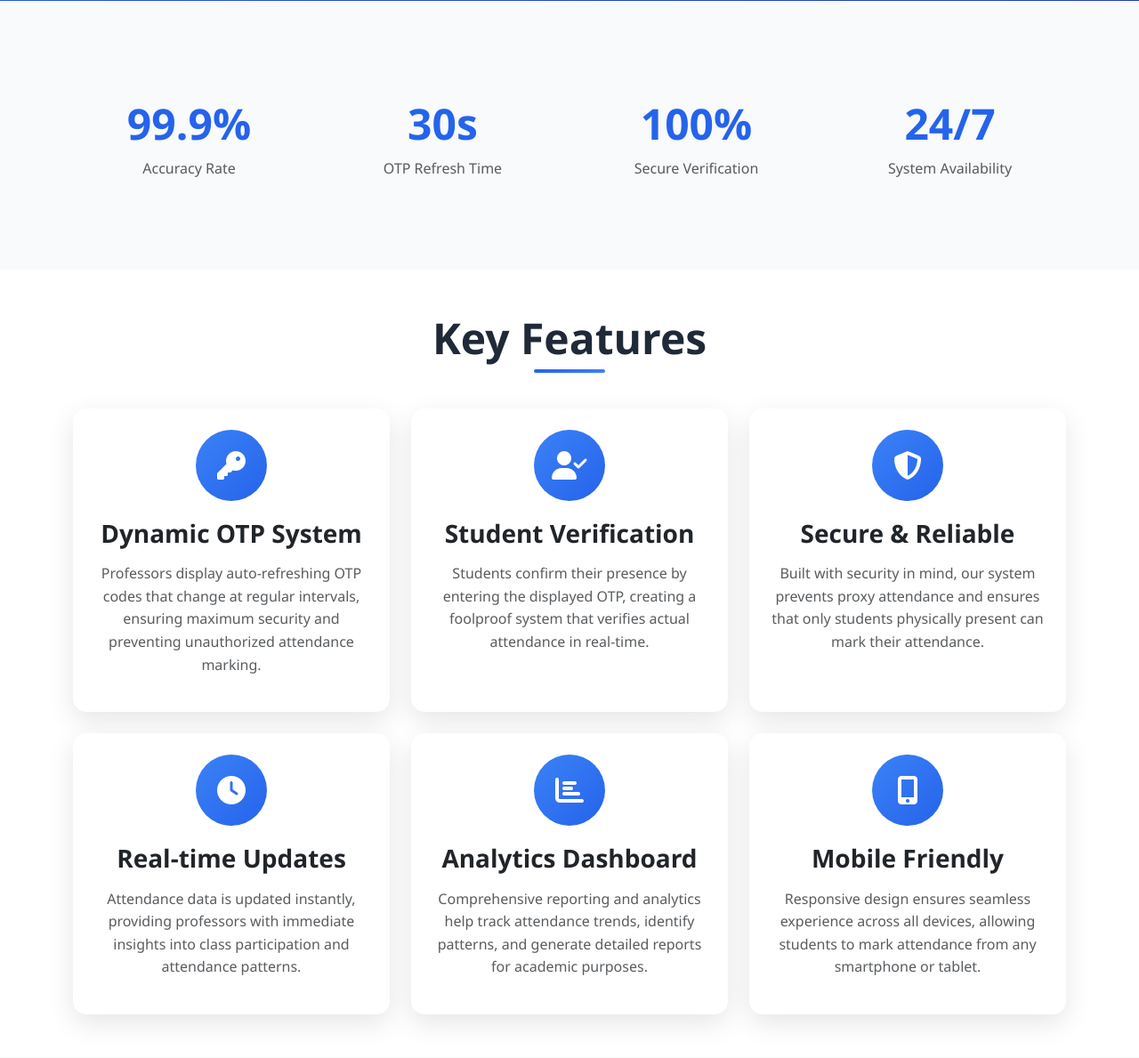
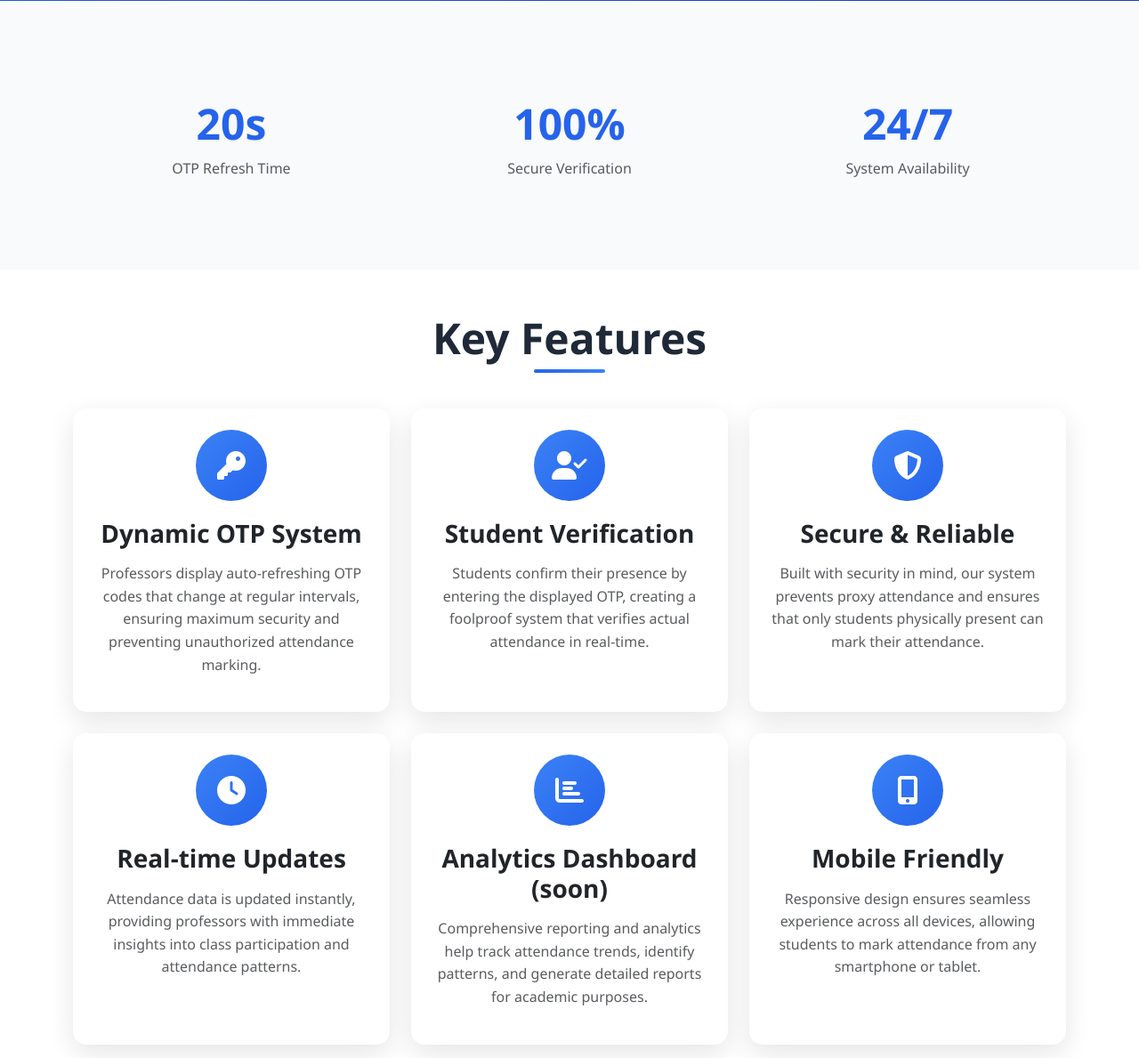
Before and after one commit to mdmourao/class-ping, a Django app: page / in a window 1280 px wide. Shown: the part 609-1798 px from the top of the page at 89% size. Run offline with Django 5.2, Linux system fonts and the light colour scheme; some libraries are stand-ins or nearby versions.

Commit message:
feat: Update OTP refresh time and modify analytics dashboard heading

```diff
--- a/landing_page/templates/landing_page/landing_page.html
+++ b/landing_page/templates/landing_page/landing_page.html
@@ -461,19 +461,16 @@
       <div class="container">
         <h2 id="stats-heading" class="visually-hidden">Class Ping Statistics</h2>
         <div class="row">
-          <div class="col-md-3 stat-item">
-            <span class="stat-number">99.9%</span>
-            <span class="text-muted">Accuracy Rate</span>
-          </div>
-          <div class="col-md-3 stat-item">
-            <span class="stat-number">30s</span>
+
+          <div class="col-md-4 stat-item">
+            <span class="stat-number">20s</span>
             <span class="text-muted">OTP Refresh Time</span>
           </div>
-          <div class="col-md-3 stat-item">
+          <div class="col-md-4 stat-item">
             <span class="stat-number">100%</span>
             <span class="text-muted">Secure Verification</span>
           </div>
-          <div class="col-md-3 stat-item">
+          <div class="col-md-4 stat-item">
             <span class="stat-number">24/7</span>
             <span class="text-muted">System Availability</span>
           </div>
@@ -547,7 +544,7 @@
               <div class="feature-icon" aria-hidden="true">
                 <i class="fas fa-chart-bar"></i>
               </div>
-              <h3 class="fw-bold mb-3">Analytics Dashboard</h3>
+              <h3 class="fw-bold mb-3">Analytics Dashboard (soon)</h3>
               <p class="text-muted">
                 Comprehensive reporting and analytics help track attendance
                 trends, identify patterns, and generate detailed reports for
```
